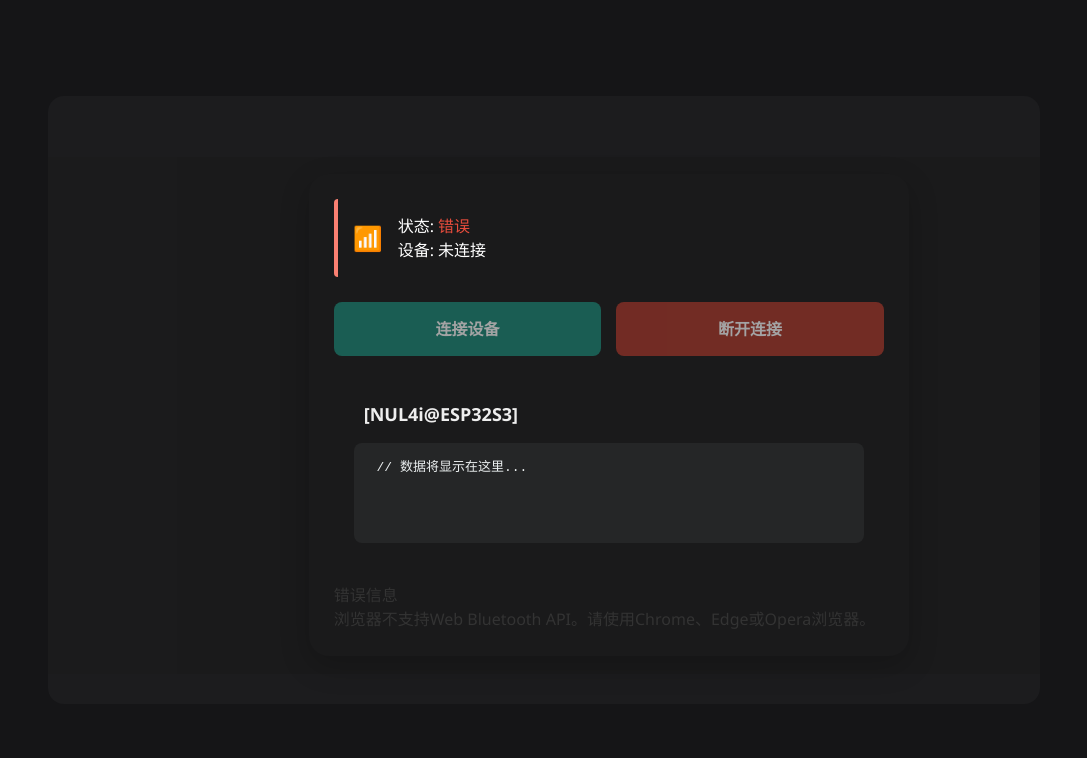
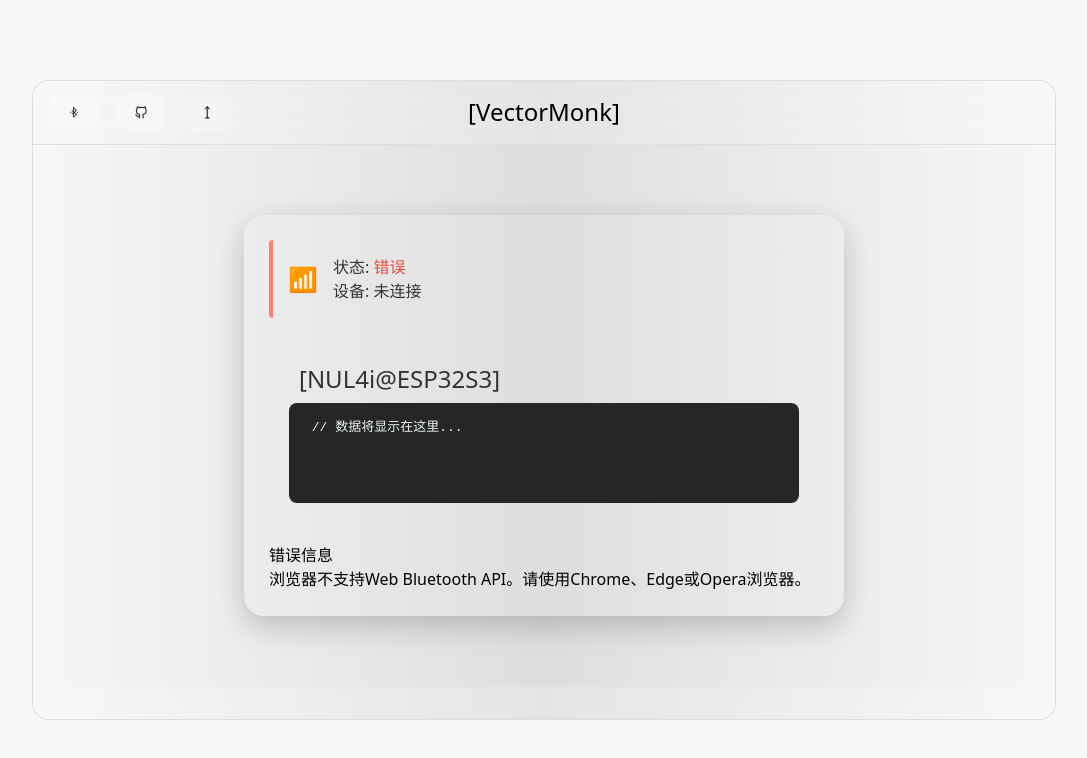
Before and after one commit to Dafeigy/VectorMonk, a Vue app: page / in a window 1280 px wide. Shown: the top 758 px of the page, without its empty margins (96-1183 px from the left). Built offline with nearby package versions, Linux system fonts and the light colour scheme.

Commit message:
<Update>: Page layout edit

```diff
--- a/index.html
+++ b/index.html
@@ -6,7 +6,7 @@
     <meta name="viewport" content="width=device-width, initial-scale=1.0">
     <title>VectorMonk</title>
   </head>
-  <body>
+  <body class="bg-light-bg dark:bg-dark flex items-center justify-center h-[100vh] w-[100vw]">
     <div id="app"></div>
     <script type="module" src="/src/main.js"></script>
   </body>
--- a/src/App.vue
+++ b/src/App.vue
@@ -1,12 +1,12 @@
 <script setup>
-document.addEventListener('DOMContentLoaded', function () {
-  const connectBtn = document.getElementById('connect-btn');
-  const disconnectBtn = document.getElementById('disconnect-btn');
-  const statusMessage = document.getElementById('status-message');
-  const deviceName = document.getElementById('device-name');
-  const dataContent = document.getElementById('data-content');
-  const errorContainer = document.getElementById('error-container');
-  const errorContent = document.getElementById('error-content');
+document.addEventListener("DOMContentLoaded", function () {
+  const connectBtn = document.getElementById("connect-btn");
+  const disconnectBtn = document.getElementById("disconnect-btn");
+  const statusMessage = document.getElementById("status-message");
+  const deviceName = document.getElementById("device-name");
+  const dataContent = document.getElementById("data-content");
+  const errorContainer = document.getElementById("error-container");
+  const errorContent = document.getElementById("error-content");
 
   let device = null;
   let server = null;
@@ -19,7 +19,9 @@ document.addEventListener('DOMContentLoaded', function () {
 
   // 检查浏览器是否支持Web Bluetooth API
   if (!navigator.bluetooth) {
-    showError("浏览器不支持Web Bluetooth API。请使用Chrome、Edge或Opera浏览器。");
+    showError(
+      "浏览器不支持Web Bluetooth API。请使用Chrome、Edge或Opera浏览器。"
+    );
     connectBtn.disabled = true;
     return;
   }
@@ -27,18 +29,18 @@ document.addEventListener('DOMContentLoaded', function () {
   // 显示错误信息
   function showError(message) {
     errorContent.textContent = message;
-    errorContainer.style.display = 'block';
+    errorContainer.style.display = "block";
     statusMessage.textContent = "错误";
     statusMessage.className = "disconnected";
   }
 
   // 隐藏错误信息
   function hideError() {
-    errorContainer.style.display = 'none';
+    errorContainer.style.display = "none";
   }
 
   // 连接设备
-  connectBtn.addEventListener('click', async function () {
+  connectBtn.addEventListener("click", async function () {
     if (isConnecting) return;
 
     isConnecting = true;
@@ -50,23 +52,20 @@ document.addEventListener('DOMContentLoaded', function () {
     try {
       // 请求蓝牙设备，筛选ESP32设备
       device = await navigator.bluetooth.requestDevice({
-        filters: [
-          { namePrefix: "[NUL4i]" },
-        ],
-        optionalServices: ['4fafc201-1fb5-459e-8fcc-c5c9c331914b']
+        filters: [{ namePrefix: "[NUL4i]" }],
+        optionalServices: ["4fafc201-1fb5-459e-8fcc-c5c9c331914b"],
       });
 
       statusMessage.textContent = "设备找到，正在连接...";
       deviceName.textContent = device.name || "未知设备";
 
       // 监听设备断开事件
-      device.addEventListener('gattserverdisconnected', onDisconnected);
+      device.addEventListener("gattserverdisconnected", onDisconnected);
 
       // 连接到GATT服务器
       await connectToDevice();
-
     } catch (error) {
-      console.error('连接错误:', error);
+      console.error("连接错误:", error);
       handleConnectionError(error);
     } finally {
       isConnecting = false;
@@ -91,12 +90,16 @@ document.addEventListener('DOMContentLoaded', function () {
       statusMessage.textContent = "已连接，正在获取服务...";
 
       // 获取服务
-      service = await server.getPrimaryService('4fafc201-1fb5-459e-8fcc-c5c9c331914b');
+      service = await server.getPrimaryService(
+        "4fafc201-1fb5-459e-8fcc-c5c9c331914b"
+      );
 
       statusMessage.textContent = "服务已找到，正在获取特征...";
 
       // 获取特征
-      characteristic = await service.getCharacteristic('beb5483e-36e1-4688-b7f5-ea07361b26a8');
+      characteristic = await service.getCharacteristic(
+        "beb5483e-36e1-4688-b7f5-ea07361b26a8"
+      );
 
       statusMessage.textContent = "已连接，等待数据...";
       statusMessage.className = "connected";
@@ -111,17 +114,19 @@ document.addEventListener('DOMContentLoaded', function () {
       // 设置定时读取
       if (readInterval) clearInterval(readInterval);
       readInterval = setInterval(readData, 30);
-
     } catch (error) {
-      console.error('连接错误:', error);
+      console.error("连接错误:", error);
 
       // 如果是断开错误，尝试重新连接
-      if (error.message.includes('disconnected') && reconnectAttempts < maxReconnectAttempts) {
+      if (
+        error.message.includes("disconnected") &&
+        reconnectAttempts < maxReconnectAttempts
+      ) {
         reconnectAttempts++;
         statusMessage.textContent = `尝试重新连接 (${reconnectAttempts}/${maxReconnectAttempts})...`;
 
         // 等待一段时间后重试
-        await new Promise(resolve => setTimeout(resolve, 1000));
+        await new Promise((resolve) => setTimeout(resolve, 1000));
         return connectToDevice();
       }
 
@@ -130,7 +135,7 @@ document.addEventListener('DOMContentLoaded', function () {
   }
 
   // 断开连接
-  disconnectBtn.addEventListener('click', function () {
+  disconnectBtn.addEventListener("click", function () {
     if (device && device.gatt.connected) {
       device.gatt.disconnect();
     } else {
@@ -152,7 +157,7 @@ document.addEventListener('DOMContentLoaded', function () {
     }
 
     if (device) {
-      device.removeEventListener('gattserverdisconnected', onDisconnected);
+      device.removeEventListener("gattserverdisconnected", onDisconnected);
     }
   }
 
@@ -160,12 +165,14 @@ document.addEventListener('DOMContentLoaded', function () {
   function handleConnectionError(error) {
     let errorMsg = "连接错误: " + error.message;
 
-    if (error.message.includes('disconnected')) {
-      errorMsg += "\n\n解决方法:\n1. 确保ESP32设备已上电并在广播\n2. 尝试重新连接设备\n3. 检查设备是否在蓝牙范围内";
-    } else if (error.message.includes('user cancelled')) {
+    if (error.message.includes("disconnected")) {
+      errorMsg +=
+        "\n\n解决方法:\n1. 确保ESP32设备已上电并在广播\n2. 尝试重新连接设备\n3. 检查设备是否在蓝牙范围内";
+    } else if (error.message.includes("user cancelled")) {
       errorMsg = "用户取消了设备选择";
-    } else if (error.message.includes('not found')) {
-      errorMsg = "未找到设备。请确保:\n1. ESP32设备已上电\n2. 设备名以'ESP32'开头\n3. 设备在蓝牙范围内";
+    } else if (error.message.includes("not found")) {
+      errorMsg =
+        "未找到设备。请确保:\n1. ESP32设备已上电\n2. 设备名以'ESP32'开头\n3. 设备在蓝牙范围内";
     }
 
     showError(errorMsg);
@@ -180,7 +187,7 @@ document.addEventListener('DOMContentLoaded', function () {
 
     try {
       const value = await characteristic.readValue();
-      const decoder = new TextDecoder('utf-8');
+      const decoder = new TextDecoder("utf-8");
       const message = decoder.decode(value);
 
       // 显示数据，添加时间戳
@@ -189,16 +196,18 @@ document.addEventListener('DOMContentLoaded', function () {
       dataContent.textContent = `[${timestamp}] \n${message}`;
 
       // 限制显示的行数
-      const lines = dataContent.textContent.split('\n');
+      const lines = dataContent.textContent.split("\n");
       if (lines.length > 20) {
-        dataContent.textContent = lines.slice(0, 20).join('\n');
+        dataContent.textContent = lines.slice(0, 20).join("\n");
       }
-
     } catch (error) {
-      console.error('读取数据错误:', error);
+      console.error("读取数据错误:", error);
 
       // 如果是断开错误，尝试重新连接
-      if (error.message.includes('disconnected') && reconnectAttempts < maxReconnectAttempts) {
+      if (
+        error.message.includes("disconnected") &&
+        reconnectAttempts < maxReconnectAttempts
+      ) {
         reconnectAttempts++;
         statusMessage.textContent = `连接断开，尝试重新连接 (${reconnectAttempts}/${maxReconnectAttempts})...`;
 
@@ -206,10 +215,10 @@ document.addEventListener('DOMContentLoaded', function () {
         try {
           await connectToDevice();
         } catch (reconnectError) {
-          console.error('重连错误:', reconnectError);
+          console.error("重连错误:", reconnectError);
           handleConnectionError(reconnectError);
         }
-      } else if (error.message.includes('disconnected')) {
+      } else if (error.message.includes("disconnected")) {
         handleConnectionError(error);
       }
     }
@@ -333,33 +342,105 @@ document.addEventListener('DOMContentLoaded', function () {
 </script>
 
 <template>
-  <div id="header" class="h-[10%] bg-[#1c1c1e] w-full rounded-t-2xl"></div>
-  <div id="middle" class="w-full h-[85%] flex justify-between">
-    <div id="left" class="w-[15%] bg-[#1b1b1c] h-full flex justify-center items-center">
+  <div
+    id="main"
+    class="bg-gradient-to-r from-light-bg via-[#dedede] to-light-bg flex flex-col w-full h-full justify-center items-center rounded-2xl border-1 border-light-border"
+  >
+    <div
+      id="header"
+      class="border-b-1 border-light-border bg-light-glass h-[10%] w-full backdrop-blur-md rounded-t-2xl flex justify-center items-center"
+    >
+      <div class="flex ml-2 items-center w-full h-full">
+        <div class="w-1/2 h-full flex items-center">
+          <button
+            id="connect-btn"
+            class="ml-2 text-light-text dark:text-dark-theme w-1/10 flex items-center justify-center border-transparent hover:scale-105 cursor-pointer border-1 hover:border-light-border hover:backdrop-blur-lg transition-all ease-in-out duration-300 bg-light-glass h-3/5 rounded-xl mx-2"
+          >
+            <span class="text-light-text w-[30%]"
+              ><svg
+                xmlns="http://www.w3.org/2000/svg"
+                xmlns:xlink="http://www.w3.org/1999/xlink"
+                viewBox="0 0 24 24"
+                class=""
+              >
+                <g fill="none">
+                  <path
+                    d="M10.004 9.608V3.753c0-.646.752-.974 1.225-.58l.076.072l4.712 5.104a.75.75 0 0 1 .005 1.012l-.076.073l-3.077 2.564l3.077 2.566a.75.75 0 0 1 .137 1.002l-.066.083l-4.711 5.106c-.44.476-1.214.207-1.295-.404l-.007-.104v-5.863l-1.12.934a.75.75 0 0 1-1.04-1.075l.08-.077l2.08-1.734v-.87l-2.08-1.736a.75.75 0 0 1 .87-1.217l.09.065l1.12.934V3.753v5.855zm1.694 3.366l-.194.16v5.194l2.876-3.117l-2.682-2.237zM17 11a1 1 0 1 1 0 2a1 1 0 0 1 0-2zM6 11a1 1 0 1 1 0 2a1 1 0 0 1 0-2zm5.504-5.328v5.187l.194.162l2.682-2.234l-2.876-3.115z"
+                    fill="currentColor"
+                  ></path>
+                </g>
+              </svg>
+            </span>
+            <!-- <p class="text-sm mx-2 icontexthide">Connect</p> -->
+          </button>
+          <button
+            class="text-light-text dark:text-dark-theme w-1/10 flex items-center justify-center border-transparent hover:scale-105 cursor-pointer border-1 hover:border-light-border hover:backdrop-blur-lg transition-all ease-in-out duration-300 bg-light-glass h-3/5 rounded-xl mx-2"
+          >
+            <span class="text-light-text w-[30%]">
+              <svg
+                xmlns="http://www.w3.org/2000/svg"
+                xmlns:xlink="http://www.w3.org/1999/xlink"
+                viewBox="0 0 24 24"
+              >
+                <path
+                  d="M9 19c-4.3 1.4-4.3-2.5-6-3m12 5v-3.5c0-1 .1-1.4-.5-2c2.8-.3 5.5-1.4 5.5-6a4.6 4.6 0 0 0-1.3-3.2a4.2 4.2 0 0 0-.1-3.2s-1.1-.3-3.5 1.3a12.3 12.3 0 0 0-6.2 0C6.5 2.8 5.4 3.1 5.4 3.1a4.2 4.2 0 0 0-.1 3.2A4.6 4.6 0 0 0 4 9.5c0 4.6 2.7 5.7 5.5 6c-.6.6-.6 1.2-.5 2V21"
+                  fill="none"
+                  stroke="currentColor"
+                  stroke-width="2"
+                  stroke-linecap="round"
+                  stroke-linejoin="round"
+                ></path>
+              </svg>
+            </span>
+            <!-- <p class="text-sm mx-2 icontexthide">Home</p> -->
+          </button>
+          <button
+            id="disconnect-btn"
+            class="ml-2 text-light-text dark:text-dark-theme w-1/10 flex items-center justify-center border-transparent hover:scale-105 cursor-pointer border-1 hover:border-light-border hover:backdrop-blur-lg transition-all ease-in-out duration-300 bg-light-glass h-3/5 rounded-xl mx-2"
+            disabled
+          >
+            <span class="text-light-text w-[30%]"
+              ><svg
+                xmlns="http://www.w3.org/2000/svg"
+                xmlns:xlink="http://www.w3.org/1999/xlink"
+                viewBox="0 0 24 24"
+              >
+                <g
+                  fill="none"
+                  stroke="currentColor"
+                  stroke-width="2"
+                  stroke-linecap="round"
+                  stroke-linejoin="round"
+                >
+                  <path d="M12 21V3"></path>
+                  <path d="M15 6l-3-3l-3 3"></path>
+                  <path d="M9 21h6"></path>
+                </g>
+              </svg>
+            </span>
+          </button>
+        </div>
+      </div>
+      <div class="text-2xl text-center flex absolute">[VectorMonk]</div>
     </div>
-    <div id="right" class="w-full bg-[#1a1a1b] h-full flex justify-center items-center">
-      <div id="canvasContainer" class="h-[70%] w-[70%]  flex justify-center items-center rounded-2xl">
+    <div id="middle" class="w-full h-[85%] flex items-center justify-center">
+      <div
+        id="canvasContainer"
+        class="h-[70%] w-[70%] flex justify-center items-center rounded-2xl"
+      >
         <div class="container">
           <div class="content">
             <div class="status">
               <div class="status-icon">📶</div>
-              <div class="status-text text-white">
-                <h3>状态: <span id="status-message" >等待连接</span></h3>
+              <div class="status-text text-light-text">
+                <h3>状态: <span id="status-message">等待连接</span></h3>
                 <p>设备: <span id="device-name">未连接</span></p>
               </div>
             </div>
-
-            <div class="button-container">
-              <button id="connect-btn" class="connect-btn">
-                <span>连接设备</span>
-              </button>
-              <button id="disconnect-btn" class="disconnect-btn" disabled>
-                <span>断开连接</span>
-              </button>
-            </div>
-
             <div class="data-container">
-              <div class="data-title">
+              <div
+                class="data-title text-light-text flex items-center text-2xl mb-2"
+              >
                 <span>[NUL4i@ESP32S3]</span>
               </div>
               <div id="data-content" class="data-content">
@@ -375,38 +456,14 @@ document.addEventListener('DOMContentLoaded', function () {
         </div>
       </div>
     </div>
+    <div
+      id="bottom"
+      class="w-full h-[5%] rounded-b-2xl bg-light-glass backdrop-blur-md rounded-t-2xl flex justify-center items-center"
+    ></div>
   </div>
-  <div id="bottom" class="w-full bg-[#1c1c1e] h-[5%] rounded-b-2xl"></div>
 </template>
 
 <style>
-body {
-  padding: 0;
-  margin: 0;
-  width: 100vw;
-  height: 100vh;
-  display: flex;
-  justify-content: center;
-  align-items: center;
-}
-
-* {
-  box-sizing: border-box;
-  margin: 0;
-  padding: 0;
-  font-family: 'Segoe UI', Tahoma, Geneva, Verdana, sans-serif;
-}
-
-body {
-  background: #151517;
-  color: #333;
-  min-height: 100vh;
-  display: flex;
-  justify-content: center;
-  align-items: center;
-  padding: 20px;
-}
-
 .container {
   width: 100%;
   max-width: 600px;
@@ -439,49 +496,6 @@ body {
   flex: 1;
 }
 
-.button-container {
-  display: flex;
-  gap: 15px;
-  margin-bottom: 25px;
-}
-
-button {
-  flex: 1;
-  padding: 15px;
-  border: none;
-  border-radius: 8px;
-  font-weight: 600;
-  font-size: 16px;
-  cursor: pointer;
-  transition: all 0.3s ease;
-  display: flex;
-  justify-content: center;
-  align-items: center;
-}
-
-button:disabled {
-  opacity: 0.6;
-  cursor: not-allowed;
-}
-
-.connect-btn {
-  background-color: rgb(27, 139, 121);
-  color: white;
-}
-
-.connect-btn:hover:not(:disabled) {
-  background-color: #27ae60;
-}
-
-.disconnect-btn {
-  background-color: #ad382b;
-  color: white;
-}
-
-.disconnect-btn:hover:not(:disabled) {
-  background-color: #c0392b;
-}
-
 .data-container {
   /* background-color: #f8f9fa; */
   border-radius: 8px;
@@ -489,14 +503,13 @@ button:disabled {
   margin-bottom: 20px;
 }
 
-.data-title {
+/* .data-title {
   font-size: 18px;
   font-weight: 600;
   margin-bottom: 15px;
-  color: #eee;
   display: flex;
   align-items: center;
-}
+} */
 
 .data-title span {
   margin-left: 10px;
```
Also changed, not shown: src/assets/base.css (+8 -0 lines), src/assets/main.css (+30 -0 lines).
